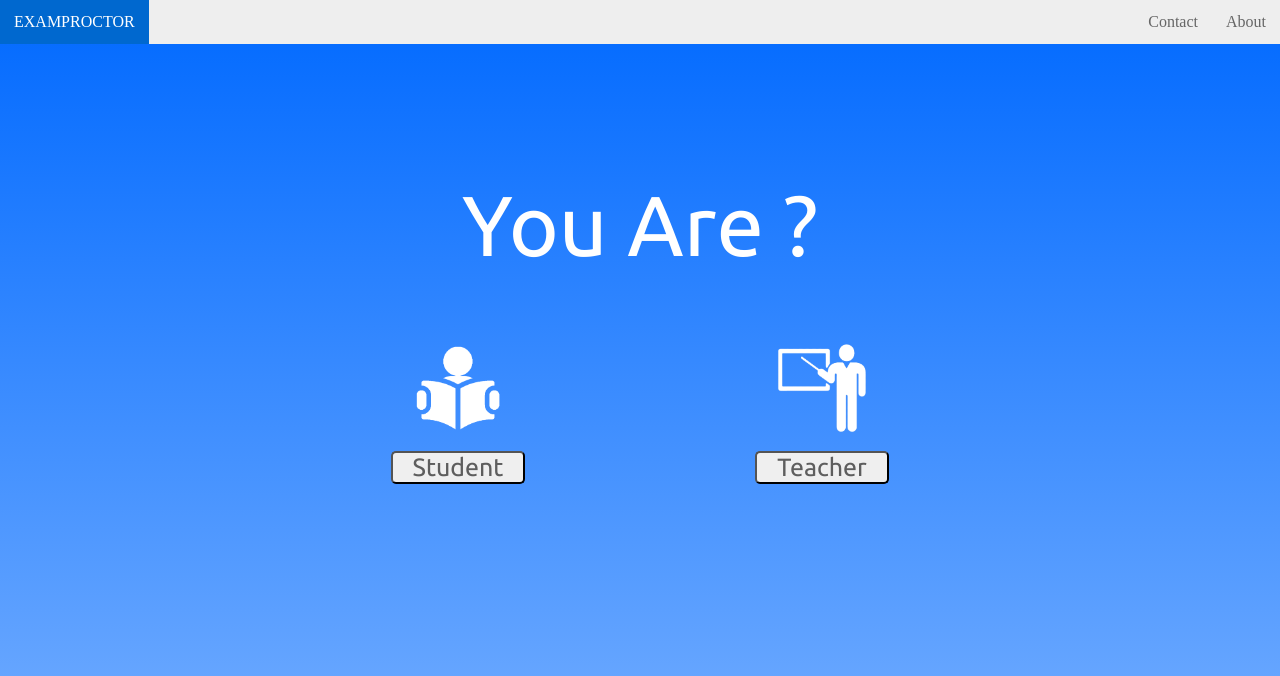
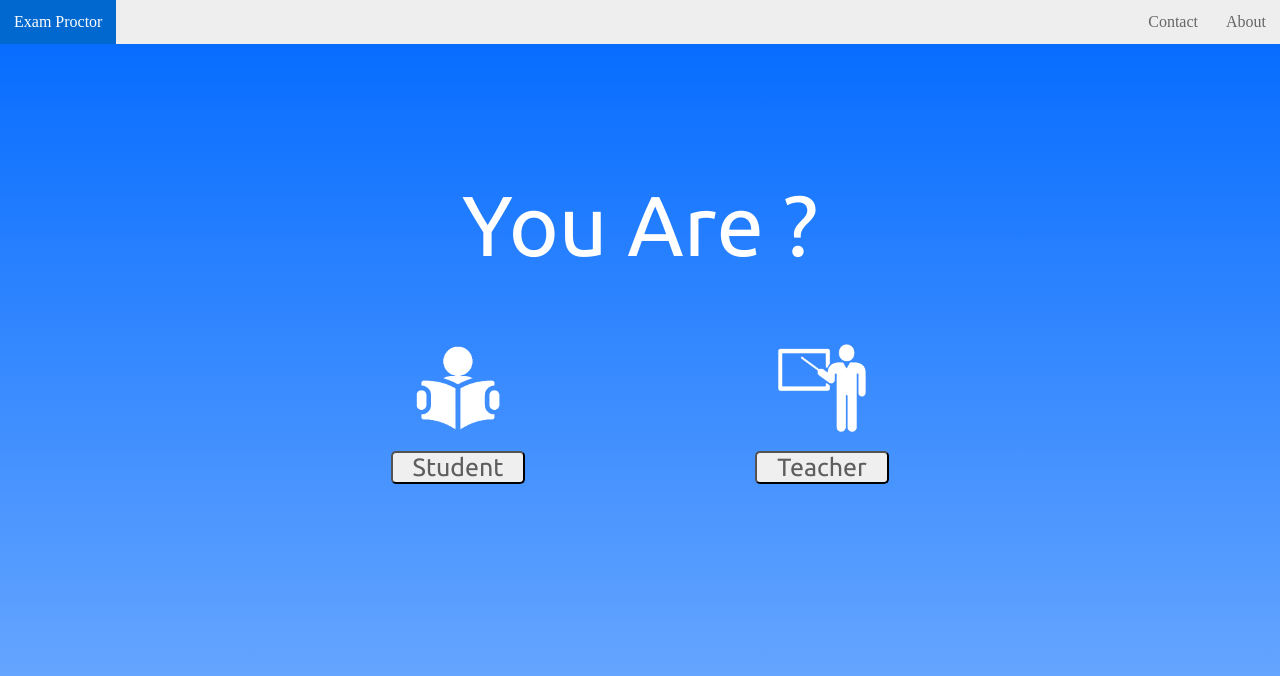
Before and after one commit to piyush-pb/ExamProct, a Django app: page / in a window 1280 px wide. Shown: the top 676 px of the page. Run offline with Django 4.2, Linux system fonts and the light colour scheme.

Commit message:
UI Changes

```diff
--- a/templates/about.html
+++ b/templates/about.html
@@ -16,7 +16,7 @@
 <body id="bgcolor">
     <nav>
         <ul class="topnav">
-            <li><a href="/">EXAMPROCTOR</a></li>
+            <li><a href="/">Exam Proctor</a></li>
             <li class="topnav-right"><a href="about">About</a></li>
             <li class="topnav-right"><a href="contact">Contact</a></li>
         </ul>
--- a/templates/contact.html
+++ b/templates/contact.html
@@ -16,7 +16,7 @@
 <body id="bgcolor">
     <nav>
         <ul class="topnav">
-            <li><a href="/">EXAMPROCTOR</a></li>
+            <li><a href="/">Exam Proctor</a></li>
             <li class="topnav-right"><a href="about">About</a></li>
             <li class="topnav-right"><a href="contact">Contact</a></li>
         </ul>
--- a/templates/index.html
+++ b/templates/index.html
@@ -3,7 +3,7 @@
 <html>
 
 <head>
-    <title>EXAMPROCTOR</title>
+    <title>Exam Proctor</title>
     <link rel="preconnect" href="https://fonts.googleapis.com">
     <link rel="preconnect" href="https://fonts.gstatic.com" crossorigin>
     <link href="https://fonts.googleapis.com/css2?family=Ubuntu:wght@300;400&display=swap" rel="stylesheet">
@@ -16,7 +16,7 @@
 <body>
     <nav>
         <ul class="topnav">
-            <li><a href="/">EXAMPROCTOR</a></li>
+            <li><a href="/">Exam Proctor</a></li>
             <li class="topnav-right"><a href="about">About</a></li>
             <li class="topnav-right"><a href="contact">Contact</a></li>
         </ul>
--- a/templates/student.html
+++ b/templates/student.html
@@ -3,7 +3,7 @@
 <html lang="en">
 
 <head>
-    <title>Student Credential's</title>
+    <title>Exam Proctor</title>
     <!-- Required meta tags -->
     <meta charset="utf-8">
     <meta name="viewport" content="width=device-width, initial-scale=1, shrink-to-fit=no">
--- a/templates/teacher.html
+++ b/templates/teacher.html
@@ -5,7 +5,7 @@
 <head>
     <meta charset="utf-8">
     <meta http-equiv="X-UA-Compatible" content="IE=edge,chrome=1">
-    <title>Teacher</title>
+    <title>Exam Proctor</title>
     <meta name='viewport'
         content='width=device-width,initial-scale=1,minimum-scale=1,maximum-scale=1,user-scalable=no' />
     <meta name="description" content="">
--- a/templates/teacher_signin.html
+++ b/templates/teacher_signin.html
@@ -3,7 +3,7 @@
 <html lang="en">
 
 <head>
-    <title>Teacher's LogIn</title>
+    <title>Teacher's Login</title>
     <!-- Required meta tags -->
     <meta charset="utf-8">
     <meta name="viewport" content="width=device-width, initial-scale=1, shrink-to-fit=no">
```
